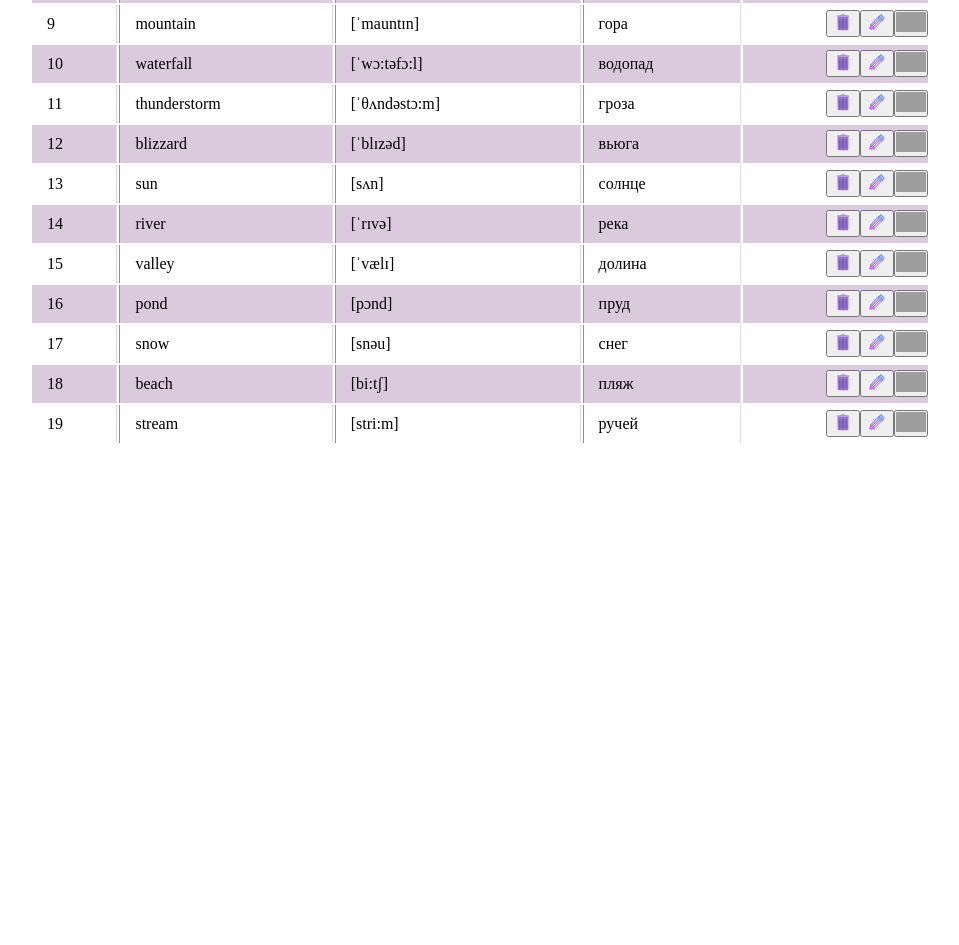
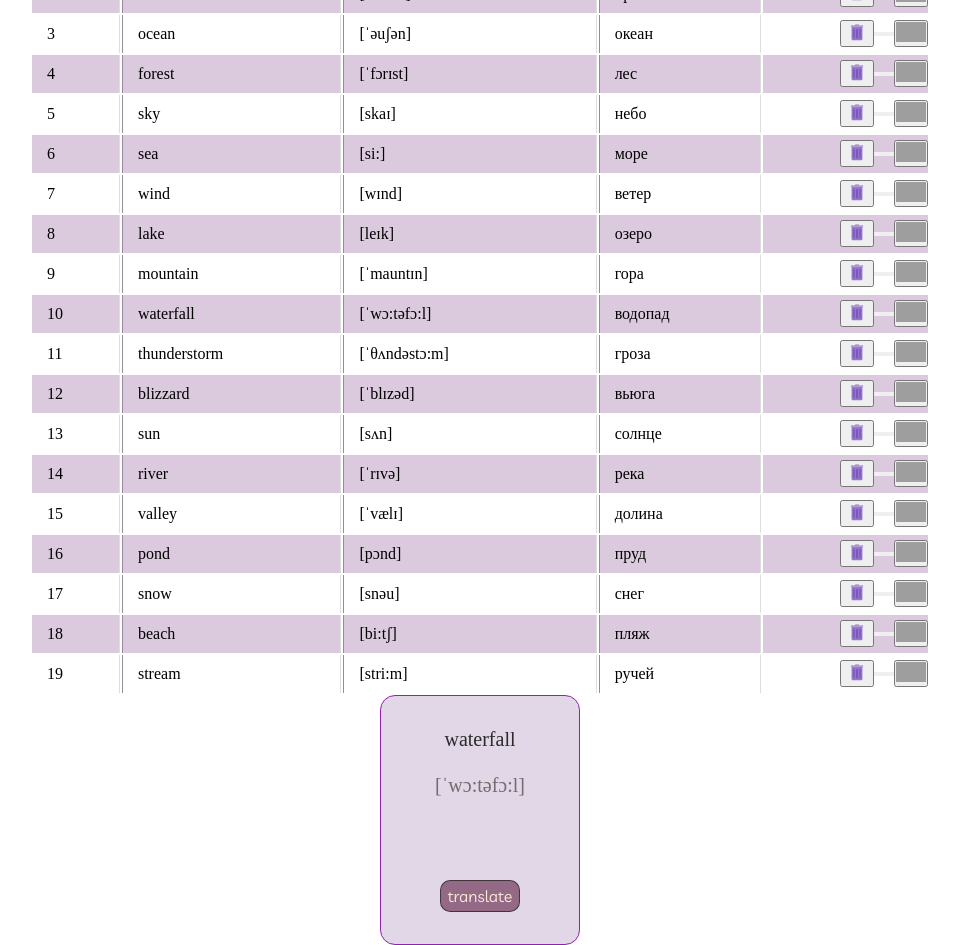
Before and after one commit to diloytd/flashcards, a React (Vite) app: page / in a window 1280 px wide. Shown: the part 1340-2285 px from the top of the page, without its empty margins (160-1119 px from the left). Before the commit the page ends 1785 px from the top, so only its background shows below. Built offline with nearby package versions, Linux system fonts and the light colour scheme; grey boxes are pictures that could not be loaded; a web font is replaced by a local one.

Commit message:
create card and was working with buttons

```diff
--- a/src/App.jsx
+++ b/src/App.jsx
@@ -2,13 +2,20 @@ import './App.scss';
 import Header from './Header/header.jsx';
 import Main from './Main/main.jsx';
 import Table from './ListTable/table.jsx';
-import date from './Date/date.json'
+import date from './Date/date.json' ;
+import Card from './Card/card.jsx';
+
+
 function App() {
+
  return (
     <>
+      <Card date={date}/>
       <Header/>
       <Main/>
       <Table date={date}/>
+      <Card date={date}/>
+
 
     </>
   )
--- /dev/null
+++ b/src/Card/button.jsx
@@ -0,0 +1,10 @@
+import style from "./card.module.scss";
+
+
+export default function Button () {
+    return (
+        <>
+            <button className={style.btn}>Translate</button>
+        </>
+    )
+}
--- a/src/Card/card.jsx
+++ b/src/Card/card.jsx
@@ -0,0 +1,39 @@
+import style from "./card.module.scss";
+import { useState, useEffect } from "react";
+import Button from "./button";
+
+function Card ({date}) {
+    const [click, setClick] = useState(true);
+    const [show, setShow] = useState(true);
+
+    let random = Math.round(Math.random() * date.length);
+    let meaning = date[random] ;
+
+
+
+let handleClick = () => {
+    setClick(false);
+  }
+
+
+return(
+        <>
+       <div key={meaning.id}className={style.card}>
+            <p className={style.word}>{meaning.english}</p>
+            <p className={style.transcription}>{meaning.transcription}</p>
+            {/* <button onClick={handleClick} style={{display : "block"}}>translate</button> */}
+     {click
+     ? <button className={style.btn} onClick={handleClick}>translate</button> : <p>{meaning.russian}</p>
+    }
+
+
+    </div>
+
+    </>
+    )
+
+}
+export default Card
+
+//? <p>{meaning.russian}</p> : <Button/>
+//<button onClick={handleClick} style={{display : {handleClick}}}/>
--- a/src/Card/card.module.scss
+++ b/src/Card/card.module.scss
@@ -0,0 +1,25 @@
+@import '../Date/colors.scss';
+@import '../Date/mixins.scss';
+.card {
+    padding: 20px;
+    margin: 0 auto;
+    height: 250px;
+    width: 200px;
+    display: flex;
+    flex-direction: column;
+    justify-content: space-around;
+    align-items: center;
+    border-radius: 15px;
+    border: 1px solid rgb(143, 34, 173);
+    background-color:hsla(276, 25%, 64%, 0.345);
+    @include font(ligth,20px,rgb(43, 42, 42))
+}
+
+.transcription{
+    color:rgb(111, 109, 111)
+}
+
+.btn{
+  @include btn();
+  margin-top:60px
+ }
--- a/src/Date/mixins.scss
+++ b/src/Date/mixins.scss
@@ -9,3 +9,16 @@
     transition: .2s linear;
     box-shadow:-6px 6px 0 rgb(110, 25, 103) ;
   }
+
+  @mixin btn{
+    background-color: transparent;
+    width: 5rem;
+    height: 2rem;
+    border: #2f2c2dd0 1px solid;
+    border-radius: 10px;
+    font-family: 'Livvic', sans-serif;
+    @include font(ligth,medium,$primary-color);
+    transition: .2s linear;
+    background: #946985;
+
+ }
--- a/src/Header/header.module.scss
+++ b/src/Header/header.module.scss
@@ -29,21 +29,10 @@
 }
 
 .btn{
-   background-color: transparent;
-   width: 5rem;
-   height: 2rem;
-   border: #2f2c2dd0 1px solid;
-   border-radius: 10px;
-   font-family: 'Livvic', sans-serif;
-   @include font(ligth,medium,$primary-color);
-   transition: .2s linear;
-   background: #946985;
-
+  @include btn
 }
 
-// .btn:hover {
-//    box-shadow: 0 0 0 2px rgb(110, 25, 103), 0 0 0 4px #56085d;
-// }
+
 
 .btn:hover{
   @include hover(rgb(110, 25, 103),#56085d);
--- a/src/ListTable/table.jsx
+++ b/src/ListTable/table.jsx
@@ -1,20 +1,20 @@
-import style from './table.module.scss'
-import React, { useState, useEffect } from 'react';
-import {ButtonOk, ButtonDelete, ButtonEdit} from './button.jsx'
+import style from "./table.module.scss";
+import React, { useState, useEffect } from "react";
+import { ButtonOk, ButtonDelete, ButtonEdit } from "./button.jsx";
 
+function Table({date}) {
+    const [showComponent, setShowComponent] = useState(true);
+    const [editIndex, setEditIndex] = useState(null);
+    const handleClick = (index) => {
+        let current = [...date];
+       setEditIndex(index);
+       handleComponent(index)
+    };
+    const handleComponent = () => {
+        setShowComponent(!showComponent)
+    }
 
-function Table({date}){
-    const [showComponent, setShowComponent] = useState(true);
-    useEffect (() => {
-        return () => {
-            console.log('components deleted')
-        }
-    }, []);
-
-    const handleClick = () => {
-        setShowComponent(false);
-      };
-return  (
+    return (
         <>
             <table className={style.table}>
                 <thead>
@@ -26,26 +26,37 @@ return  (
                     </tr>
                 </thead>
                 <tbody>
-
-            {date.map((item, ind) => (
-             <tr key={ind} className='block'>
-                <td>{ind + 1}</td>
+                 {date.map((item, index) => (
+                    <tr key={index} className="block">
+                       <td>{index + 1}</td>
+                       {showComponent ?
+                       <>
                         <td>{item.english}</td>
                         <td>{item.transcription}</td>
                         <td>{item.russian}</td>
                         <div className={style.buttons}>
-                    <ButtonDelete onClick={handleClick}/>
-                    <ButtonEdit/>
-                    <ButtonOk/>
+                            <ButtonDelete />
+                            <button onClick={() => handleClick(index) } style={{width: '20px'}} />
+                            {editIndex == index &&  setShowComponent }
+                            <ButtonOk />
                         </div>
+                        </>
+                        :
+                       <div className="row">
+                        <input placeholder={item.english}></input>
+                        <input placeholder={item.transcription}></input>
+                        <input placeholder={item.russian}></input>
+                        </div>
+                        }
                        </tr>
                     ))
                 }
 
+
                 </tbody>
             </table>
         </>
-    )
+    );
 }
 
-export default Table
+export default Table;
--- a/src/ListTable/table.module.scss
+++ b/src/ListTable/table.module.scss
@@ -51,3 +51,13 @@ th {
  align-items: center;
  margin-top: 5px;
 }
+
+.row{
+    display: flex;
+    flex-direction: row;
+    justify-content: space-between;
+
+    &input{
+        height: 30px;
+    }
+}
```
Also changed, not shown: src/Date/colors.scss (line endings or trailing spaces). Lines whose indentation alone changed are shown as unchanged.
